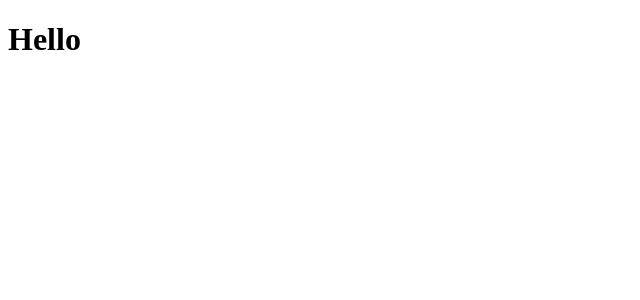
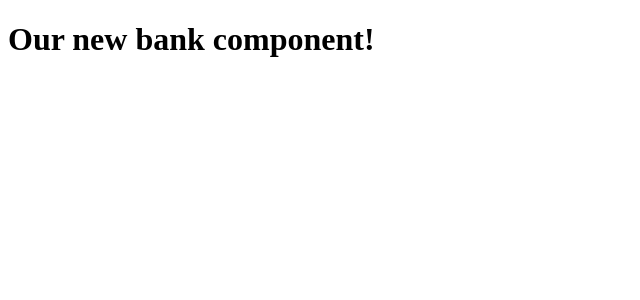
Before and after one commit to iamfredrickokereke/Learn-React, a React (Create React App) app in the folder Study-react/cookingapp/cookapp/: page / in a window 1280 px wide. Shown: the top 300 px of the page, without its empty margins (0-640 px from the left). Built offline with nearby package versions, Linux system fonts and the light colour scheme.

Commit message:
components

```diff
--- a/Study-react/cookingapp/cookapp/src/App.js
+++ b/Study-react/cookingapp/cookapp/src/App.js
@@ -2,7 +2,9 @@
 
 function App() {
   return (
-    <h1>Hello</h1>
+    <div>
+      <h1>App Component!</h1>
+    </div>
   );
 }
 
--- /dev/null
+++ b/Study-react/cookingapp/cookapp/src/Fred.js
@@ -0,0 +1,12 @@
+
+
+function Fred() {
+    return (
+        <div>
+            <h1>Fred's New component works</h1>
+        </div>
+    )
+}
+
+
+export default Fred
--- a/Study-react/cookingapp/cookapp/src/index.js
+++ b/Study-react/cookingapp/cookapp/src/index.js
@@ -1,10 +1,20 @@
 import React from 'react';
 import ReactDOM from 'react-dom';
-import App from './App';
+// import App from './App';
+
+// import Fred from './Fred'
+
+function Bank() {
+  return (
+    <div>
+      <h1>Our new bank component!</h1>
+    </div>
+  )
+}
 
 ReactDOM.render(
   <React.StrictMode>
-    <App />
+    <Bank />
   </React.StrictMode>,
   document.getElementById('root')
 );
```
Also changed, not shown: 2 other files (tests, documents, lock files or other folders).
